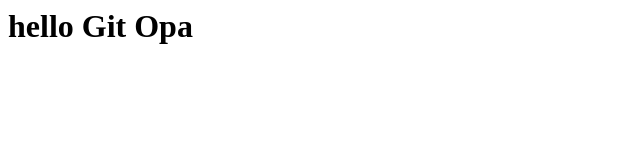
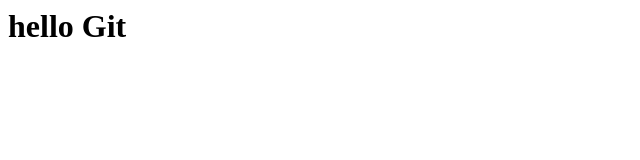
Before and after one commit to Pavlomatolikov/git-sample, a plain HTML site: page Index.html in a window 1280 px wide. Shown: the whole page, without its empty margins (0-640 px from the left). Drawn offline with Linux system fonts and the light colour scheme.

Commit message:
Revert "Wrong commit"
This reverts commit b983fc5113313a033793346e233e018c6923155f.

```diff
--- a/Index.html
+++ b/Index.html
@@ -1 +1 @@
-<h1>hello Git Opa</h1>
+<h1>hello Git</h1>
```
Also changed, not shown: Test.txt.
